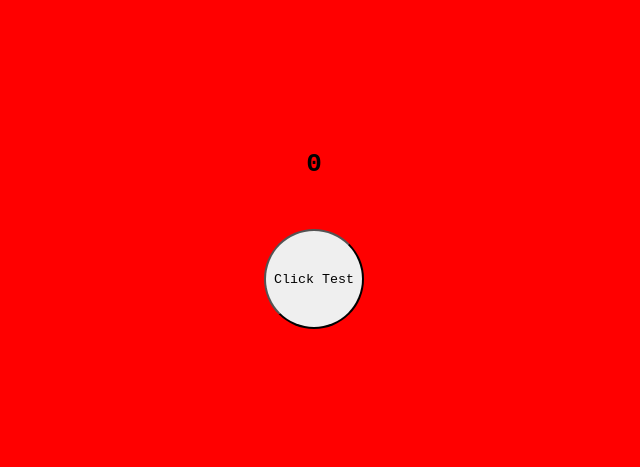
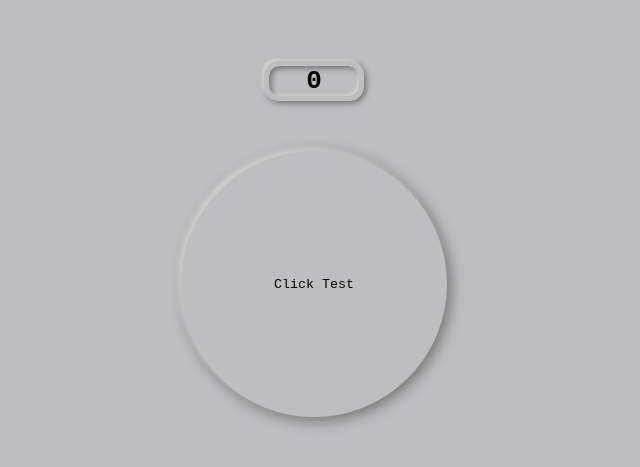
Before and after one commit to Robby-Codes/Nanobot-Factory, a React (Create React App) app in the folder nanobot-factory/: page / in a window 1280 px wide. Shown: the part 161-628 px from the top of the page, without its empty margins (326-966 px from the left). Built offline with nearby package versions, Linux system fonts and the light colour scheme.

Commit message:
Initial concept for a neumorphic design

```diff
--- a/nanobot-factory/src/main/clicker section/clicker.css
+++ b/nanobot-factory/src/main/clicker section/clicker.css
@@ -5,20 +5,42 @@
   margin: 0;
 }
 
-div {
+.clicker-container {
   height: 100vh;
   width: 100%;
-  background-color: red;
+  background-color: #bebec0;
   display: flex;
   flex-direction: column;
   justify-content: center;
   align-items: center;
 }
 
+h1 {
+  text-align: center;
+  width: 100%;
+}
+
+.amount-container {
+  width: 100px;
+  border: 5px solid #bebec0;
+  border-radius: 15px;
+  margin-bottom: 50px;
+  box-shadow: -2px -2px 3px #ffffff70, 2px 2px 6px #00000070,
+    inset -2px -2px 3px #ffffff70, inset 2px 2px 6px #00000070;
+}
+
 button {
   cursor: pointer;
-  height: 100px;
-  width: 100px;
-  margin-top: 50px;
+  height: 20em;
+  width: 20em;
+  background-color: #bebec0;
+  border: 8px solid #bebec0;
   border-radius: 100%;
+  outline: none;
+  box-shadow: -3px -3px 5px #ffffff70, 3px 3px 15px #00000070;
 }
+
+button:active {
+  box-shadow: -3px -3px 5px #ffffff70, 3px 3px 15px #00000070,
+    inset -3px -3px 5px #ffffff70, inset 3px 3px 15px #00000070;
+}
--- a/nanobot-factory/src/main/clicker section/index.js
+++ b/nanobot-factory/src/main/clicker section/index.js
@@ -8,7 +8,7 @@ const Clicker = () => {
     setAmount(Amount + 1);
   };
   return (
-    <div>
+    <div className="clicker-container">
       <Count amount={Amount} />
       <button onClick={() => handleClick()}>Click Test</button>
     </div>
@@ -16,7 +16,11 @@ const Clicker = () => {
 };
 
 const Count = (props) => {
-  return <h1>{props.amount}</h1>;
+  return (
+    <div className="amount-container">
+      <h1>{props.amount}</h1>
+    </div>
+  );
 };
 
 export default Clicker;
```
Also changed, not shown: 1 other file (tests, documents, lock files or other folders).
